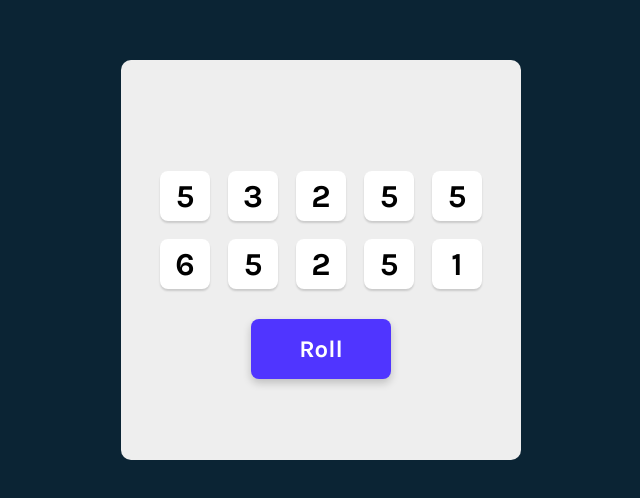
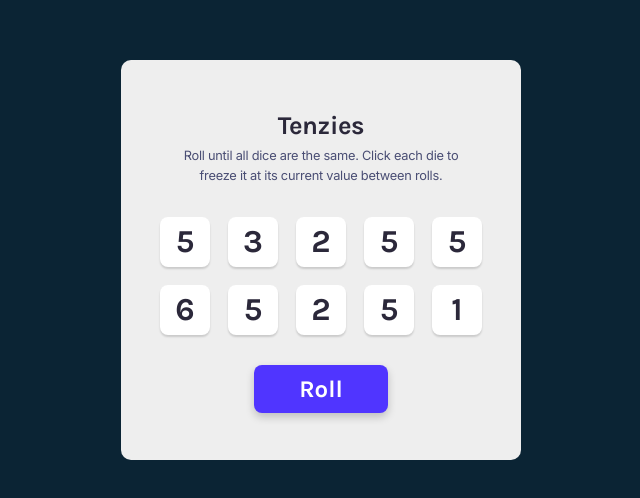
Before and after one commit to double-vee/react-tenzies, a React (Create React App) app: page / in a window 1280 px wide. Shown: the part 140-638 px from the top of the page, without its empty margins (319-959 px from the left). Built offline with nearby package versions, Linux system fonts and the light colour scheme.

Commit message:
Title and instructions added to JSX, styles adjusted

```diff
--- a/src/App.js
+++ b/src/App.js
@@ -53,6 +53,11 @@ function App() {
   return (
     <div className="container">
       <main className="main">
+        <h1 className="title">Tenzies</h1>
+        <p className="instructions">
+          Roll until all dice are the same. Click each die to freeze it at its
+          current value between rolls.
+        </p>
         <div className="dice-container">{diceElements}</div>
         <button className="roll-btn" onClick={rollDice}>
           Roll
--- a/src/index.css
+++ b/src/index.css
@@ -5,6 +5,8 @@
   --bg-color-match: #59E391;
   --bg-color-btn: #5035FF;
   --bg-color-btn-hover: #442cdd;
+  --txt-color: #4A4E74;
+  --title-color: #2B283A;
 }
 
 * {
@@ -38,6 +40,25 @@ html, body, #root {
   background-color: var(--bg-color-light);
 }
 
+.title {
+  color: var(--title-color);
+  font-family: 'Karla';
+  font-size: 1.6rem;
+  line-height: 1.5;
+  letter-spacing: -0.025rem;
+}
+
+.instructions {
+  max-width: 80%;
+  color: var(--txt-color);
+  font-family: 'Inter';
+  font-weight: 400;
+  font-size: 0.8rem;
+  line-height: 1.6;
+  letter-spacing: -0.015rem;
+  text-align: center;
+}
+
 .dice-container {
   display: grid;
   grid-template: auto auto / repeat(5, 1fr);
@@ -62,13 +83,13 @@ html, body, #root {
 }
 
 .die__number {
+  color: var(--title-color);
   font-family: 'Karla', sans-serif;
   font-size: 2rem;
-  font-weight: 700;
 }
 
 .roll-btn {
-  padding: 1rem 3rem;
+  padding: 10px 45px;
   border: none;
   border-radius: 8px;
   background-color: var(--bg-color-btn);
```
